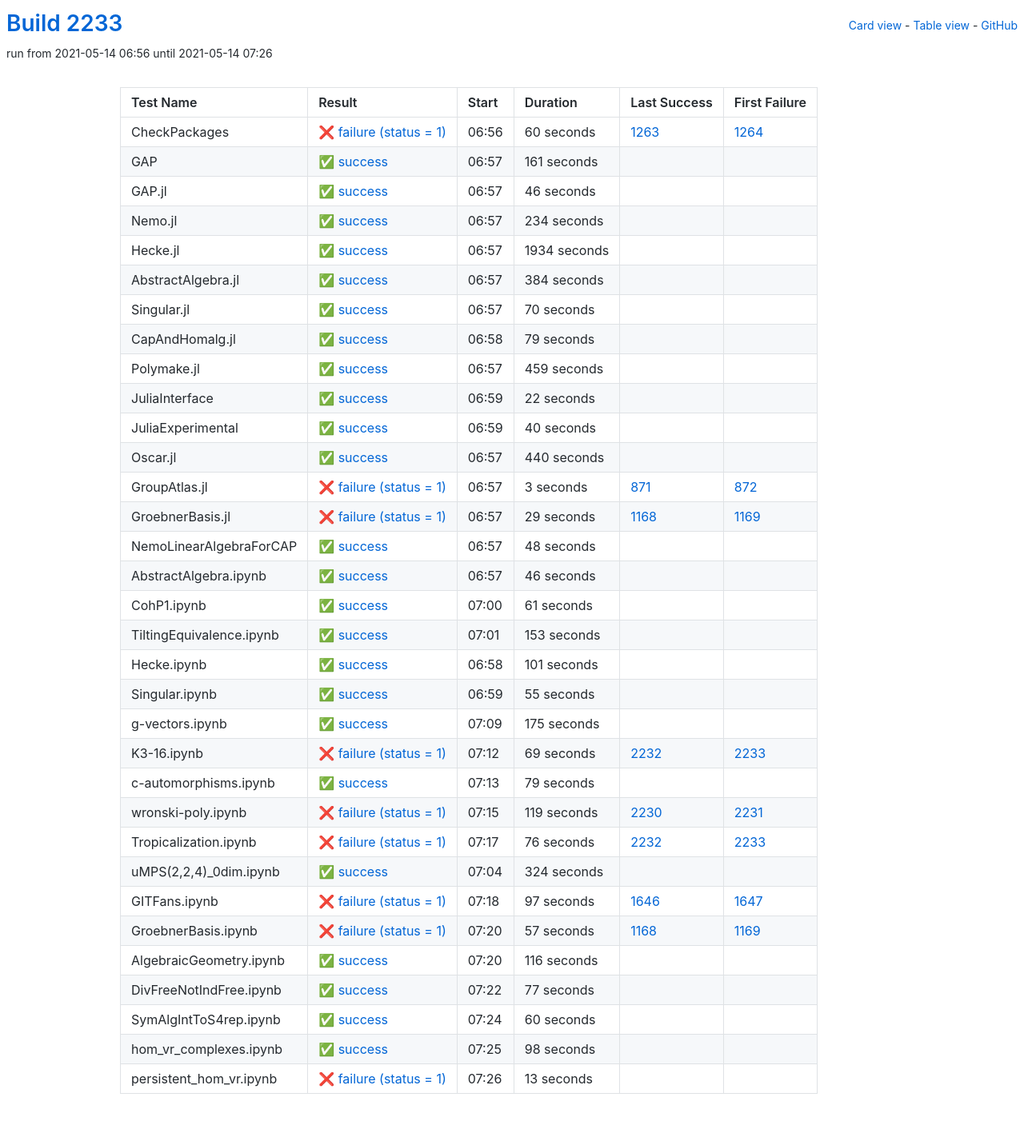
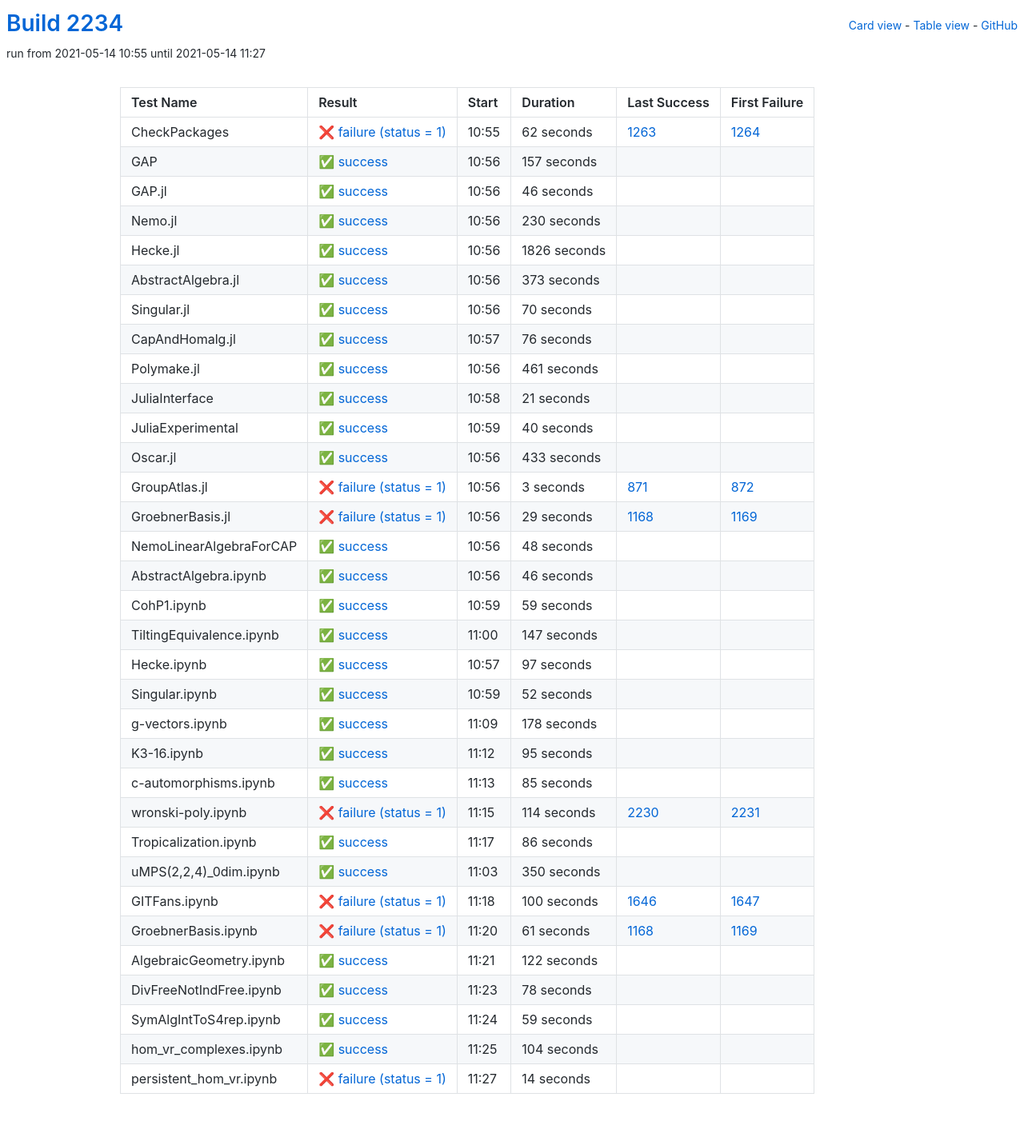
Before and after one commit to oscar-system/oscar-ci-status-stable, a Jekyll site: the page built from table.html, in a window 1280 px wide. Shown: the whole page at 80% size. Built offline with Jekyll 4.4.1, drawn with Linux system fonts in a browser that asks for light colours.

Commit message:
Build #2234

```diff
--- a/_data/ci.yml
+++ b/_data/ci.yml
@@ -1,6 +1,6 @@
 ---
-build: 2233
-build_url: https://oscarci.mathematik.uni-kl.de/job/oscar-stable/2233/
+build: 2234
+build_url: https://oscarci.mathematik.uni-kl.de/job/oscar-stable/2234/
 job: oscar-stable
 organization: oscar-system
 repo: oscar-ci-status-stable
@@ -8,32 +8,32 @@ repourl: https://github.com/oscar-system/oscar-ci-status-stable
 tests:
 - name: CheckPackages
   id: checkpackages
-  log: https://oscarci.mathematik.uni-kl.de/job/oscar-stable/2233/artifact/logs/build-2233/CheckPackages.log
-  start: 2021-05-14 06:56
+  log: https://oscarci.mathematik.uni-kl.de/job/oscar-stable/2234/artifact/logs/build-2234/CheckPackages.log
+  start: 2021-05-14 10:55
   success: false
   exitcode: 1
   status: failure
-  duration: 60
+  duration: 62
   last_success: 1263
   last_success_url: https://oscarci.mathematik.uni-kl.de/job/oscar-stable/1263/
   first_failure: 1264
   first_failure_url: https://oscarci.mathematik.uni-kl.de/job/oscar-stable/1264/
 - name: GAP
   id: gap
-  log: https://oscarci.mathematik.uni-kl.de/job/oscar-stable/2233/artifact/logs/build-2233/GAP.log
-  start: 2021-05-14 06:57
+  log: https://oscarci.mathematik.uni-kl.de/job/oscar-stable/2234/artifact/logs/build-2234/GAP.log
+  start: 2021-05-14 10:56
   success: true
   exitcode: 0
   status: success
-  duration: 161
+  duration: 157
   last_success: false
   last_success_url:
   first_failure: false
   first_failure_url:
 - name: GAP.jl
   id: gap-jl
-  log: https://oscarci.mathematik.uni-kl.de/job/oscar-stable/2233/artifact/logs/build-2233/GAP.jl.log
-  start: 2021-05-14 06:57
+  log: https://oscarci.mathematik.uni-kl.de/job/oscar-stable/2234/artifact/logs/build-2234/GAP.jl.log
+  start: 2021-05-14 10:56
   success: true
   exitcode: 0
   status: success
@@ -44,44 +44,44 @@ tests:
   first_failure_url:
 - name: Nemo.jl
   id: nemo-jl
-  log: https://oscarci.mathematik.uni-kl.de/job/oscar-stable/2233/artifact/logs/build-2233/Nemo.jl.log
-  start: 2021-05-14 06:57
+  log: https://oscarci.mathematik.uni-kl.de/job/oscar-stable/2234/artifact/logs/build-2234/Nemo.jl.log
+  start: 2021-05-14 10:56
   success: true
   exitcode: 0
   status: success
-  duration: 234
+  duration: 230
   last_success: false
   last_success_url:
   first_failure: false
   first_failure_url:
 - name: Hecke.jl
   id: hecke-jl
-  log: https://oscarci.mathematik.uni-kl.de/job/oscar-stable/2233/artifact/logs/build-2233/Hecke.jl.log
-  start: 2021-05-14 06:57
+  log: https://oscarci.mathematik.uni-kl.de/job/oscar-stable/2234/artifact/logs/build-2234/Hecke.jl.log
+  start: 2021-05-14 10:56
   success: true
   exitcode: 0
   status: success
-  duration: 1934
+  duration: 1826
   last_success: false
   last_success_url:
   first_failure: false
   first_failure_url:
 - name: AbstractAlgebra.jl
   id: abstractalgebra-jl
-  log: https://oscarci.mathematik.uni-kl.de/job/oscar-stable/2233/artifact/logs/build-2233/AbstractAlgebra.jl.log
-  start: 2021-05-14 06:57
+  log: https://oscarci.mathematik.uni-kl.de/job/oscar-stable/2234/artifact/logs/build-2234/AbstractAlgebra.jl.log
+  start: 2021-05-14 10:56
   success: true
   exitcode: 0
   status: success
-  duration: 384
+  duration: 373
   last_success: false
   last_success_url:
   first_failure: false
   first_failure_url:
 - name: Singular.jl
   id: singular-jl
-  log: https://oscarci.mathematik.uni-kl.de/job/oscar-stable/2233/artifact/logs/build-2233/Singular.jl.log
-  start: 2021-05-14 06:57
+  log: https://oscarci.mathematik.uni-kl.de/job/oscar-stable/2234/artifact/logs/build-2234/Singular.jl.log
+  start: 2021-05-14 10:56
   success: true
   exitcode: 0
   status: success
@@ -92,44 +92,44 @@ tests:
   first_failure_url:
 - name: CapAndHomalg.jl
   id: capandhomalg-jl
-  log: https://oscarci.mathematik.uni-kl.de/job/oscar-stable/2233/artifact/logs/build-2233/CapAndHomalg.jl.log
-  start: 2021-05-14 06:58
+  log: https://oscarci.mathematik.uni-kl.de/job/oscar-stable/2234/artifact/logs/build-2234/CapAndHomalg.jl.log
+  start: 2021-05-14 10:57
   success: true
   exitcode: 0
   status: success
-  duration: 79
+  duration: 76
   last_success: false
   last_success_url:
   first_failure: false
   first_failure_url:
 - name: Polymake.jl
   id: polymake-jl
-  log: https://oscarci.mathematik.uni-kl.de/job/oscar-stable/2233/artifact/logs/build-2233/Polymake.jl.log
-  start: 2021-05-14 06:57
+  log: https://oscarci.mathematik.uni-kl.de/job/oscar-stable/2234/artifact/logs/build-2234/Polymake.jl.log
+  start: 2021-05-14 10:56
   success: true
   exitcode: 0
   status: success
-  duration: 459
+  duration: 461
   last_success: false
   last_success_url:
   first_failure: false
   first_failure_url:
 - name: JuliaInterface
   id: juliainterface
-  log: https://oscarci.mathematik.uni-kl.de/job/oscar-stable/2233/artifact/logs/build-2233/JuliaInterface.log
-  start: 2021-05-14 06:59
+  log: https://oscarci.mathematik.uni-kl.de/job/oscar-stable/2234/artifact/logs/build-2234/JuliaInterface.log
+  start: 2021-05-14 10:58
   success: true
   exitcode: 0
   status: success
-  duration: 22
+  duration: 21
   last_success: false
   last_success_url:
   first_failure: false
   first_failure_url:
 - name: JuliaExperimental
   id: juliaexperimental
-  log: https://oscarci.mathematik.uni-kl.de/job/oscar-stable/2233/artifact/logs/build-2233/JuliaExperimental.log
-  start: 2021-05-14 06:59
+  log: https://oscarci.mathematik.uni-kl.de/job/oscar-stable/2234/artifact/logs/build-2234/JuliaExperimental.log
+  start: 2021-05-14 10:59
   success: true
   exitcode: 0
   status: success
@@ -140,20 +140,20 @@ tests:
   first_failure_url:
 - name: Oscar.jl
   id: oscar-jl
-  log: https://oscarci.mathematik.uni-kl.de/job/oscar-stable/2233/artifact/logs/build-2233/Oscar.jl.log
-  start: 2021-05-14 06:57
+  log: https://oscarci.mathematik.uni-kl.de/job/oscar-stable/2234/artifact/logs/build-2234/Oscar.jl.log
+  start: 2021-05-14 10:56
   success: true
   exitcode: 0
   status: success
-  duration: 440
+  duration: 433
   last_success: false
   last_success_url:
   first_failure: false
   first_failure_url:
 - name: GroupAtlas.jl
   id: groupatlas-jl
-  log: https://oscarci.mathematik.uni-kl.de/job/oscar-stable/2233/artifact/logs/build-2233/GroupAtlas.jl.log
-  start: 2021-05-14 06:57
+  log: https://oscarci.mathematik.uni-kl.de/job/oscar-stable/2234/artifact/logs/build-2234/GroupAtlas.jl.log
+  start: 2021-05-14 10:56
   success: false
   exitcode: 1
   status: failure
@@ -164,8 +164,8 @@ tests:
   first_failure_url: https://oscarci.mathematik.uni-kl.de/job/oscar-stable/872/
 - name: GroebnerBasis.jl
   id: groebnerbasis-jl
-  log: https://oscarci.mathematik.uni-kl.de/job/oscar-stable/2233/artifact/logs/build-2233/GroebnerBasis.jl.log
-  start: 2021-05-14 06:57
+  log: https://oscarci.mathematik.uni-kl.de/job/oscar-stable/2234/artifact/logs/build-2234/GroebnerBasis.jl.log
+  start: 2021-05-14 10:56
   success: false
   exitcode: 1
   status: failure
@@ -176,8 +176,8 @@ tests:
   first_failure_url: https://oscarci.mathematik.uni-kl.de/job/oscar-stable/1169/
 - name: NemoLinearAlgebraForCAP
   id: nemolinearalgebraforcap
-  log: https://oscarci.mathematik.uni-kl.de/job/oscar-stable/2233/artifact/logs/build-2233/NemoLinearAlgebraForCAP.log
-  start: 2021-05-14 06:57
+  log: https://oscarci.mathematik.uni-kl.de/job/oscar-stable/2234/artifact/logs/build-2234/NemoLinearAlgebraForCAP.log
+  start: 2021-05-14 10:56
   success: true
   exitcode: 0
   status: success
@@ -188,8 +188,8 @@ tests:
   first_failure_url:
 - name: AbstractAlgebra.ipynb
   id: abstractalgebra-ipynb
-  log: https://oscarci.mathematik.uni-kl.de/job/oscar-stable/2233/artifact/logs/build-2233/AbstractAlgebra.ipynb.log
-  start: 2021-05-14 06:57
+  log: https://oscarci.mathematik.uni-kl.de/job/oscar-stable/2234/artifact/logs/build-2234/AbstractAlgebra.ipynb.log
+  start: 2021-05-14 10:56
   success: true
   exitcode: 0
   status: success
@@ -200,204 +200,204 @@ tests:
   first_failure_url:
 - name: CohP1.ipynb
   id: cohp1-ipynb
-  log: https://oscarci.mathematik.uni-kl.de/job/oscar-stable/2233/artifact/logs/build-2233/CohP1.ipynb.log
-  start: 2021-05-14 07:00
+  log: https://oscarci.mathematik.uni-kl.de/job/oscar-stable/2234/artifact/logs/build-2234/CohP1.ipynb.log
+  start: 2021-05-14 10:59
   success: true
   exitcode: 0
   status: success
-  duration: 61
+  duration: 59
   last_success: false
   last_success_url:
   first_failure: false
   first_failure_url:
 - name: TiltingEquivalence.ipynb
   id: tiltingequivalence-ipynb
-  log: https://oscarci.mathematik.uni-kl.de/job/oscar-stable/2233/artifact/logs/build-2233/TiltingEquivalence.ipynb.log
-  start: 2021-05-14 07:01
+  log: https://oscarci.mathematik.uni-kl.de/job/oscar-stable/2234/artifact/logs/build-2234/TiltingEquivalence.ipynb.log
+  start: 2021-05-14 11:00
   success: true
   exitcode: 0
   status: success
-  duration: 153
+  duration: 147
   last_success: false
   last_success_url:
   first_failure: false
   first_failure_url:
 - name: Hecke.ipynb
   id: hecke-ipynb
-  log: https://oscarci.mathematik.uni-kl.de/job/oscar-stable/2233/artifact/logs/build-2233/Hecke.ipynb.log
-  start: 2021-05-14 06:58
+  log: https://oscarci.mathematik.uni-kl.de/job/oscar-stable/2234/artifact/logs/build-2234/Hecke.ipynb.log
+  start: 2021-05-14 10:57
   success: true
   exitcode: 0
   status: success
-  duration: 101
+  duration: 97
   last_success: false
   last_success_url:
   first_failure: false
   first_failure_url:
 - name: Singular.ipynb
   id: singular-ipynb
-  log: https://oscarci.mathematik.uni-kl.de/job/oscar-stable/2233/artifact/logs/build-2233/Singular.ipynb.log
-  start: 2021-05-14 06:59
+  log: https://oscarci.mathematik.uni-kl.de/job/oscar-stable/2234/artifact/logs/build-2234/Singular.ipynb.log
+  start: 2021-05-14 10:59
   success: true
   exitcode: 0
   status: success
-  duration: 55
+  duration: 52
   last_success: false
   last_success_url:
   first_failure: false
   first_failure_url:
 - name: g-vectors.ipynb
   id: g-vectors-ipynb
-  log: https://oscarci.mathematik.uni-kl.de/job/oscar-stable/2233/artifact/logs/build-2233/g-vectors.ipynb.log
-  start: 2021-05-14 07:09
+  log: https://oscarci.mathematik.uni-kl.de/job/oscar-stable/2234/artifact/logs/build-2234/g-vectors.ipynb.log
+  start: 2021-05-14 11:09
   success: true
   exitcode: 0
   status: success
-  duration: 175
+  duration: 178
   last_success: false
   last_success_url:
   first_failure: false
   first_failure_url:
 - name: K3-16.ipynb
   id: k3-16-ipynb
-  log: https://oscarci.mathematik.uni-kl.de/job/oscar-stable/2233/artifact/logs/build-2233/K3-16.ipynb.log
-  start: 2021-05-14 07:12
-  success: false
-  exitcode: 1
-  status: failure
-  duration: 69
-  last_success: 2232
-  last_success_url: https://oscarci.mathematik.uni-kl.de/job/oscar-stable/2232/
-  first_failure: 2233
-  first_failure_url: https://oscarci.mathematik.uni-kl.de/job/oscar-stable/2233/
-- name: c-automorphisms.ipynb
-  id: c-automorphisms-ipynb
-  log: https://oscarci.mathematik.uni-kl.de/job/oscar-stable/2233/artifact/logs/build-2233/c-automorphisms.ipynb.log
-  start: 2021-05-14 07:13
+  log: https://oscarci.mathematik.uni-kl.de/job/oscar-stable/2234/artifact/logs/build-2234/K3-16.ipynb.log
+  start: 2021-05-14 11:12
   success: true
   exitcode: 0
   status: success
-  duration: 79
+  duration: 95
+  last_success: false
+  last_success_url:
+  first_failure: false
+  first_failure_url:
+- name: c-automorphisms.ipynb
+  id: c-automorphisms-ipynb
+  log: https://oscarci.mathematik.uni-kl.de/job/oscar-stable/2234/artifact/logs/build-2234/c-automorphisms.ipynb.log
+  start: 2021-05-14 11:13
+  success: true
+  exitcode: 0
+  status: success
+  duration: 85
   last_success: false
   last_success_url:
   first_failure: false
   first_failure_url:
 - name: wronski-poly.ipynb
   id: wronski-poly-ipynb
-  log: https://oscarci.mathematik.uni-kl.de/job/oscar-stable/2233/artifact/logs/build-2233/wronski-poly.ipynb.log
-  start: 2021-05-14 07:15
+  log: https://oscarci.mathematik.uni-kl.de/job/oscar-stable/2234/artifact/logs/build-2234/wronski-poly.ipynb.log
+  start: 2021-05-14 11:15
   success: false
   exitcode: 1
   status: failure
-  duration: 119
+  duration: 114
   last_success: 2230
   last_success_url: https://oscarci.mathematik.uni-kl.de/job/oscar-stable/2230/
   first_failure: 2231
   first_failure_url: https://oscarci.mathematik.uni-kl.de/job/oscar-stable/2231/
 - name: Tropicalization.ipynb
   id: tropicalization-ipynb
-  log: https://oscarci.mathematik.uni-kl.de/job/oscar-stable/2233/artifact/logs/build-2233/Tropicalization.ipynb.log
-  start: 2021-05-14 07:17
-  success: false
-  exitcode: 1
-  status: failure
-  duration: 76
-  last_success: 2232
-  last_success_url: https://oscarci.mathematik.uni-kl.de/job/oscar-stable/2232/
-  first_failure: 2233
-  first_failure_url: https://oscarci.mathematik.uni-kl.de/job/oscar-stable/2233/
-- name: uMPS(2,2,4)_0dim.ipynb
-  id: umps-2-2-4-0dim-ipynb
-  log: https://oscarci.mathematik.uni-kl.de/job/oscar-stable/2233/artifact/logs/build-2233/uMPS-2-2-4-_0dim.ipynb.log
-  start: 2021-05-14 07:04
+  log: https://oscarci.mathematik.uni-kl.de/job/oscar-stable/2234/artifact/logs/build-2234/Tropicalization.ipynb.log
+  start: 2021-05-14 11:17
   success: true
   exitcode: 0
   status: success
-  duration: 324
+  duration: 86
+  last_success: false
+  last_success_url:
+  first_failure: false
+  first_failure_url:
+- name: uMPS(2,2,4)_0dim.ipynb
+  id: umps-2-2-4-0dim-ipynb
+  log: https://oscarci.mathematik.uni-kl.de/job/oscar-stable/2234/artifact/logs/build-2234/uMPS-2-2-4-_0dim.ipynb.log
+  start: 2021-05-14 11:03
+  success: true
+  exitcode: 0
+  status: success
+  duration: 350
   last_success: false
   last_success_url:
   first_failure: false
   first_failure_url:
 - name: GITFans.ipynb
   id: gitfans-ipynb
-  log: https://oscarci.mathematik.uni-kl.de/job/oscar-stable/2233/artifact/logs/build-2233/GITFans.ipynb.log
-  start: 2021-05-14 07:18
+  log: https://oscarci.mathematik.uni-kl.de/job/oscar-stable/2234/artifact/logs/build-2234/GITFans.ipynb.log
+  start: 2021-05-14 11:18
   success: false
   exitcode: 1
   status: failure
-  duration: 97
+  duration: 100
   last_success: 1646
   last_success_url: https://oscarci.mathematik.uni-kl.de/job/oscar-stable/1646/
   first_failure: 1647
   first_failure_url: https://oscarci.mathematik.uni-kl.de/job/oscar-stable/1647/
 - name: GroebnerBasis.ipynb
   id: groebnerbasis-ipynb
-  log: https://oscarci.mathematik.uni-kl.de/job/oscar-stable/2233/artifact/logs/build-2233/GroebnerBasis.ipynb.log
-  start: 2021-05-14 07:20
+  log: https://oscarci.mathematik.uni-kl.de/job/oscar-stable/2234/artifact/logs/build-2234/GroebnerBasis.ipynb.log
+  start: 2021-05-14 11:20
   success: false
   exitcode: 1
   status: failure
-  duration: 57
+  duration: 61
   last_success: 1168
   last_success_url: https://oscarci.mathematik.uni-kl.de/job/oscar-stable/1168/
   first_failure: 1169
   first_failure_url: https://oscarci.mathematik.uni-kl.de/job/oscar-stable/1169/
 - name: AlgebraicGeometry.ipynb
   id: algebraicgeometry-ipynb
-  log: https://oscarci.mathematik.uni-kl.de/job/oscar-stable/2233/artifact/logs/build-2233/AlgebraicGeometry.ipynb.log
-  start: 2021-05-14 07:20
+  log: https://oscarci.mathematik.uni-kl.de/job/oscar-stable/2234/artifact/logs/build-2234/AlgebraicGeometry.ipynb.log
+  start: 2021-05-14 11:21
   success: true
   exitcode: 0
   status: success
-  duration: 116
+  duration: 122
   last_success: false
   last_success_url:
   first_failure: false
   first_failure_url:
 - name: DivFreeNotIndFree.ipynb
   id: divfreenotindfree-ipynb
-  log: https://oscarci.mathematik.uni-kl.de/job/oscar-stable/2233/artifact/logs/build-2233/DivFreeNotIndFree.ipynb.log
-  start: 2021-05-14 07:22
+  log: https://oscarci.mathematik.uni-kl.de/job/oscar-stable/2234/artifact/logs/build-2234/DivFreeNotIndFree.ipynb.log
+  start: 2021-05-14 11:23
   success: true
   exitcode: 0
   status: success
-  duration: 77
+  duration: 78
   last_success: false
   last_success_url:
   first_failure: false
   first_failure_url:
 - name: SymAlgIntToS4rep.ipynb
   id: symalginttos4rep-ipynb
-  log: https://oscarci.mathematik.uni-kl.de/job/oscar-stable/2233/artifact/logs/build-2233/SymAlgIntToS4rep.ipynb.log
-  start: 2021-05-14 07:24
+  log: https://oscarci.mathematik.uni-kl.de/job/oscar-stable/2234/artifact/logs/build-2234/SymAlgIntToS4rep.ipynb.log
+  start: 2021-05-14 11:24
   success: true
   exitcode: 0
   status: success
-  duration: 60
+  duration: 59
   last_success: false
   last_success_url:
   first_failure: false
   first_failure_url:
 - name: hom_vr_complexes.ipynb
   id: hom-vr-complexes-ipynb
-  log: https://oscarci.mathematik.uni-kl.de/job/oscar-stable/2233/artifact/logs/build-2233/hom_vr_complexes.ipynb.log
-  start: 2021-05-14 07:25
+  log: https://oscarci.mathematik.uni-kl.de/job/oscar-stable/2234/artifact/logs/build-2234/hom_vr_complexes.ipynb.log
+  start: 2021-05-14 11:25
   success: true
   exitcode: 0
   status: success
-  duration: 98
+  duration: 104
   last_success: false
   last_success_url:
   first_failure: false
   first_failure_url:
 - name: persistent_hom_vr.ipynb
   id: persistent-hom-vr-ipynb
-  log: https://oscarci.mathematik.uni-kl.de/job/oscar-stable/2233/artifact/logs/build-2233/persistent_hom_vr.ipynb.log
-  start: 2021-05-14 07:26
+  log: https://oscarci.mathematik.uni-kl.de/job/oscar-stable/2234/artifact/logs/build-2234/persistent_hom_vr.ipynb.log
+  start: 2021-05-14 11:27
   success: false
   exitcode: 1
   status: failure
-  duration: 13
+  duration: 14
   last_success: false
   last_success_url:
   first_failure: false
```
Also changed, not shown: README.md.
